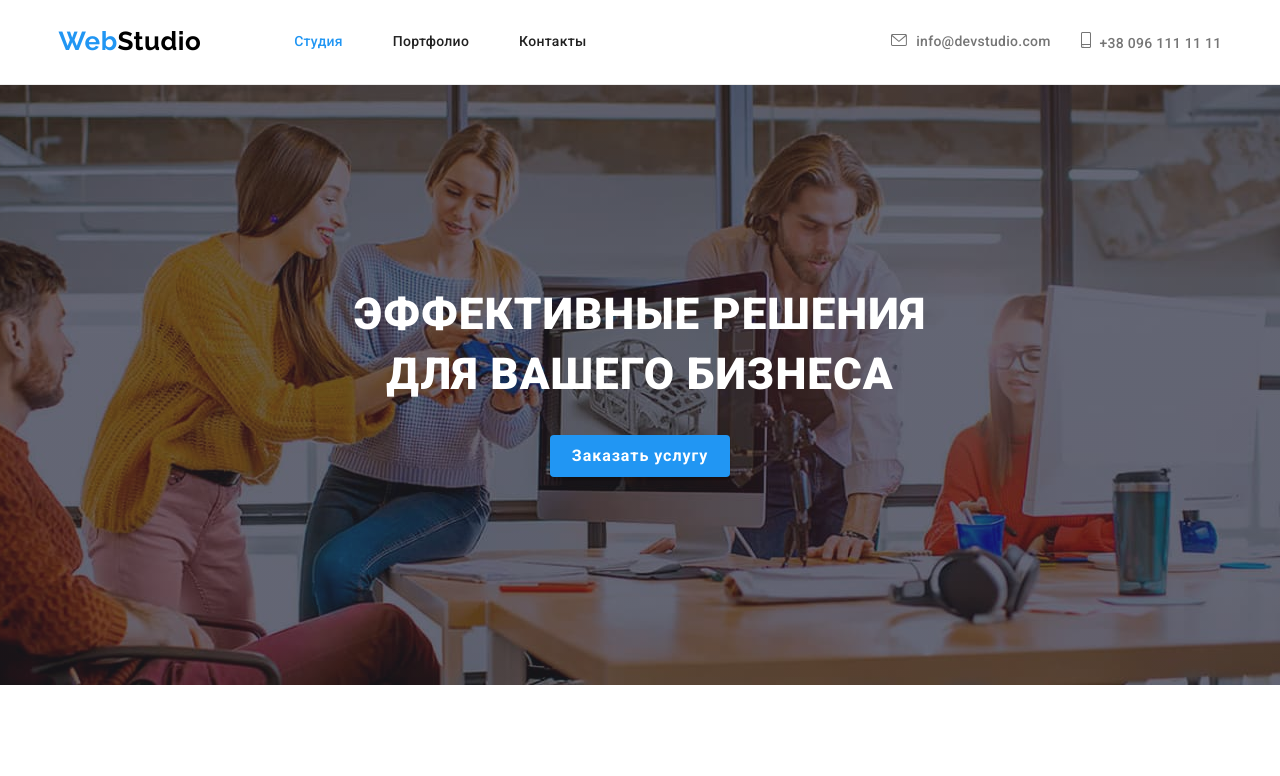
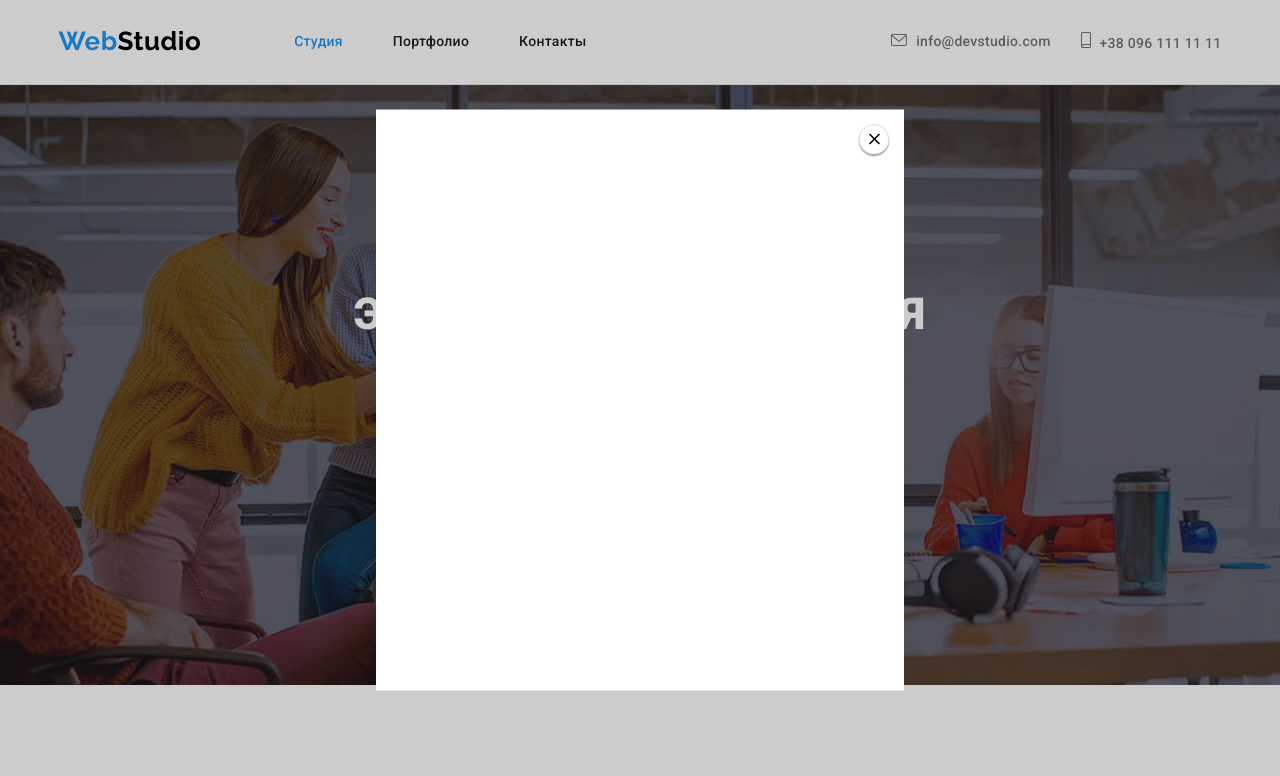
Before and after one commit to Te270/goit-markup-hw-05, a plain HTML site: page index.html in a window 1280 px wide. Both pictures are taken after a click on the button "Заказать услугу". Shown: the top 776 px of the page. Drawn offline with nearby package versions, Linux system fonts and the light colour scheme.

Commit message:
Добавляет модальное окно

```diff
--- a/css/styles.css
+++ b/css/styles.css
@@ -12,10 +12,17 @@
   --dark-bcg-cl: #2f303a;
 
   --border-main-cl: rgba(236, 236, 236, 1);
+
+  --backdrop-color: rgba(0, 0, 0, 0.2);
+  --modal-color: #ffffff;
+
+  --animation: 250ms cubic-bezier(0.4, 0, 0.2, 1);
 }
 
 /* Стили для index.html */
 body {
+  /*padding-top: 80px;*/
+
   color: var(--primary-text-color);
 
   font-family: Roboto, sans-serif;
@@ -29,6 +36,13 @@ img {
 }
 
 .header {
+  /*position: fixed;
+  width: 100%;
+  top: 0;
+  left: 0;
+  min-height: 80px;
+  z-index: 100;*/
+
   border-bottom: 1px solid var(--border-main-cl);
 }
 
@@ -696,18 +710,20 @@ footer {
 
 .projects-card:hover .projects-description {
   opacity: 1;
+  transform: translateY(0);
 }
 
 .projects-description {
   position: absolute;
   display: flex;
   align-items: center;
-  top: 0px;
+  bottom: 0px;
   left: 0px;
   width: 100%;
   height: 100%;
   padding-left: 24px;
   padding-right: 24px;
+  transform: translateY(100%);
 
   font-size: 18px;
   line-height: 1.56;
@@ -763,3 +779,58 @@ footer {
 .projects-items:nth-last-child(-n + 3) {
   margin-bottom: 0;
 }
+
+.backdrop {
+  position: fixed;
+  top: 0;
+  left: 0;
+  width: 100%;
+  height: 100%;
+  overflow: auto;
+  background-color: var(--backdrop-color);
+  opacity: 1;
+  transition: opacity var(--animation);
+}
+
+.backdrop.is-hidden {
+  opacity: 0;
+  pointer-events: none;
+}
+
+.modal {
+  position: absolute;
+  top: 50%;
+  left: 50%;
+  width: 100%;
+  max-width: 528px;
+  min-height: 581px;
+  transform: translate(-50%, -50%) scale(1);
+
+  background-color: var(--modal-color);
+  padding: 40px 30px;
+}
+
+.modal-close {
+  position: absolute;
+  top: 15px;
+  right: 15px;
+  display: flex;
+  justify-content: center;
+  align-items: center;
+  min-width: 30px;
+  height: 30px;
+  padding: 0;
+  background-color: #ffffff;
+  border-radius: 50%;
+  border: 1px solid rgba(0, 0, 0, 0.1);
+  cursor: pointer;
+  box-shadow: 0px 1px 3px rgba(0, 0, 0, 0.12), 0px 1px 1px rgba(0, 0, 0, 0.14),
+    0px 2px 1px rgba(0, 0, 0, 0.2);
+
+  outline: none;
+  transition: border var(--animation);
+}
+
+.modal-icon {
+  transition: fill var(--animation);
+}
--- a/index.html
+++ b/index.html
@@ -68,7 +68,7 @@
             Эффективные решения <br />
             для вашего бизнеса
           </h1>
-          <button type="button" class="button primary pointer">
+          <button data-modal-open type="button" class="button primary pointer">
             Заказать услугу
           </button>
         </div>
@@ -580,5 +580,17 @@
         </div>
       </div>
     </footer>
+    <div class="backdrop is-hidden" data-modal>
+      <div class="modal">
+        <button class="modal-close" data-modal-close type="button">
+          <svg class="modal-icon" width="18px" height="18px">
+            <use
+              href="./images/icons/symbol-defs.svg#icon-acloseblack18dp"
+            ></use>
+          </svg>
+        </button>
+      </div>
+    </div>
+    <script src="./js/modal.js"></script>
   </body>
 </html>
```
